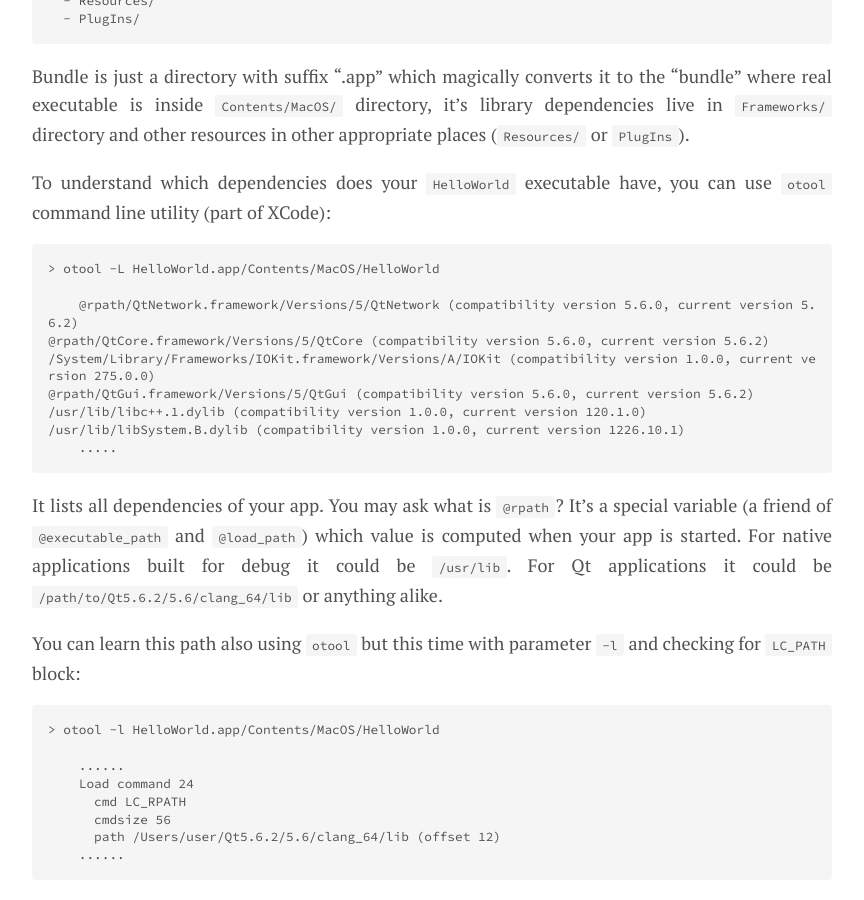
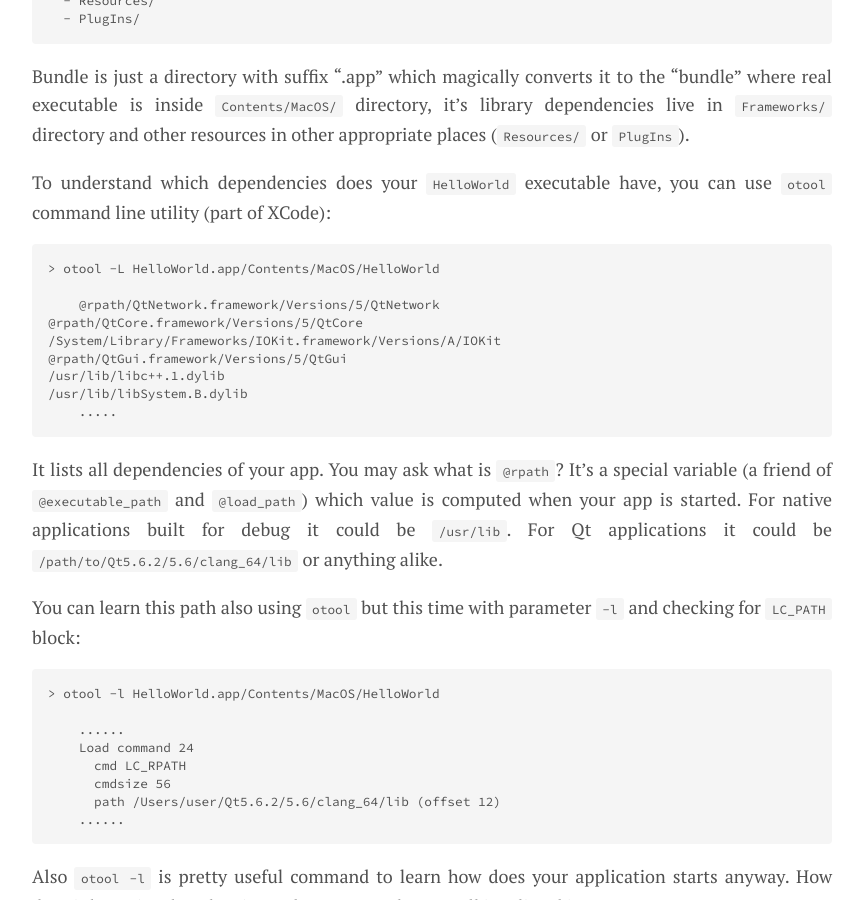
Before and after one commit to ribtoks/code-jamming, a Jekyll site: the page built from _posts/2018-06-09-deploy-to-macos.md, in a window 1280 px wide and 900 px high, scrolled down 1270 px. Shown: the whole window, without its empty margins (208-1072 px from the left). Built offline with Jekyll 4.4.1, drawn with Linux system fonts in a browser that asks for light colours; nearby versions of some CDN libraries; comment, search, counter and statistics services are not loaded.

Commit message:
Simplified code example

```diff
--- a/_posts/2018-06-09-deploy-to-macos.md
+++ b/_posts/2018-06-09-deploy-to-macos.md
@@ -33,12 +33,12 @@ To understand which dependencies does your `HelloWorld` executable have, you can
 
     > otool -L HelloWorld.app/Contents/MacOS/HelloWorld
 
-        @rpath/QtNetwork.framework/Versions/5/QtNetwork (compatibility version 5.6.0, current version 5.6.2)
-	@rpath/QtCore.framework/Versions/5/QtCore (compatibility version 5.6.0, current version 5.6.2)
-	/System/Library/Frameworks/IOKit.framework/Versions/A/IOKit (compatibility version 1.0.0, current version 275.0.0)
-	@rpath/QtGui.framework/Versions/5/QtGui (compatibility version 5.6.0, current version 5.6.2)
-	/usr/lib/libc++.1.dylib (compatibility version 1.0.0, current version 120.1.0)
-	/usr/lib/libSystem.B.dylib (compatibility version 1.0.0, current version 1226.10.1)
+        @rpath/QtNetwork.framework/Versions/5/QtNetwork
+	@rpath/QtCore.framework/Versions/5/QtCore
+	/System/Library/Frameworks/IOKit.framework/Versions/A/IOKit
+	@rpath/QtGui.framework/Versions/5/QtGui
+	/usr/lib/libc++.1.dylib
+	/usr/lib/libSystem.B.dylib
         .....
 
 It lists all dependencies of your app. You may ask what is `@rpath`? It's a special variable (a friend of `@executable_path` and `@load_path`) which value is computed when your app is started. For native applications built for debug it could be `/usr/lib`. For Qt applications it could be `/path/to/Qt5.6.2/5.6/clang_64/lib` or anything alike.
```
